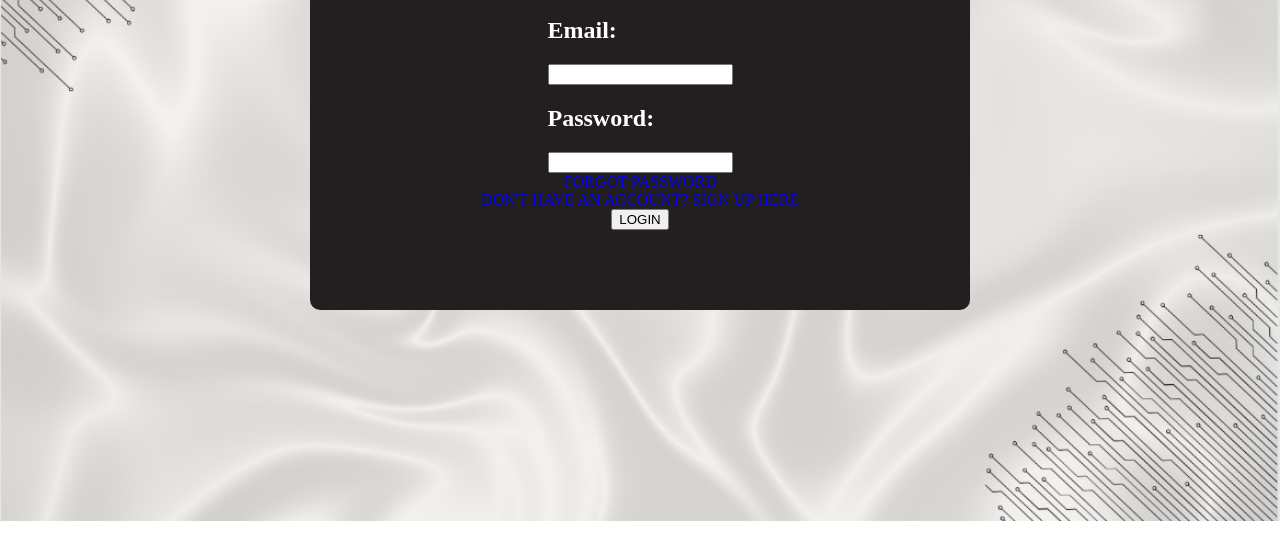
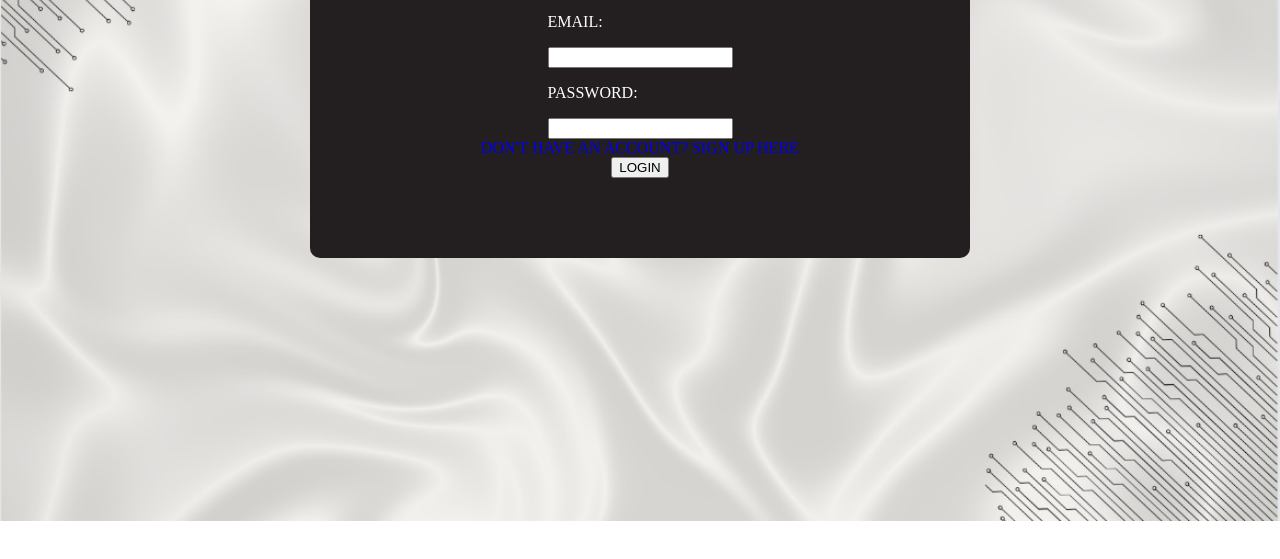
Before and after one commit to Lhynette/datamashit, a plain HTML site: page index.html in a window 1280 px wide. Shown: the part 195-754 px from the top of the page. Drawn offline with Linux system fonts and the light colour scheme.

Commit message:
Updated index.html

```diff
--- a/index.html
+++ b/index.html
@@ -2,6 +2,7 @@
 <html lang="en">
 <head>
     <meta charset="UTF-8">
+    <meta name="viewport" content="width=device-width, initial-scale=1.0">
     <title>Student Tracker System</title>
     <link rel="stylesheet" href="stylesheet.css">
     <script src="script.js"></script>
@@ -13,16 +14,13 @@
                 <img src="logodatama.jpg" alt="Logo">
             </div>
             <div class="login_field">
-                <h2>Email:</h2>
+                <p>EMAIL:</p>
                 <input type="text" id="email_field" name="emailfield" value="">
-                <h2>Password:</h2>
+                <p>PASSWORD:</p>
                 <input type="password" id="password_field" name="passfield" value="">
             </div>
-            <div class="forgot_p">
-                <a href="https://google.com" target="_blank">FORGOT PASSWORD</a>
-            </div>
-            <div class="signupbtn">
-                <a href="https://google.com" target="_blank">DON'T HAVE AN ACCOUNT? SIGN UP HERE</a>
+            <div class="signup">
+                <a class="signup-link" href="https://youtube.com/" target="_blank">DON'T HAVE AN ACCOUNT? SIGN UP HERE</a>
             </div>
             <div class="loginbtn">
                 <input type="button" id="loginbtn" name="btnlogin" value="LOGIN" onclick="screenDashboard()">
```
